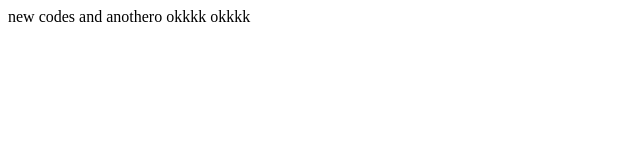
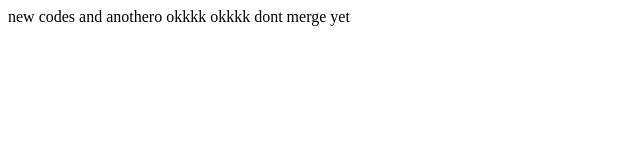
Before and after one commit to Mayorwise001/Test, a plain HTML site: page feature1.html in a window 1280 px wide. Shown: the whole page, without its empty margins (0-640 px from the left). Drawn offline with Linux system fonts and the light colour scheme.

Commit message:
Update feature1.html

```diff
--- a/feature1.html
+++ b/feature1.html
@@ -10,5 +10,6 @@
     new codes and anothero
     okkkk
     okkkk
+    dont merge yet
 </body>
 </html>
```
